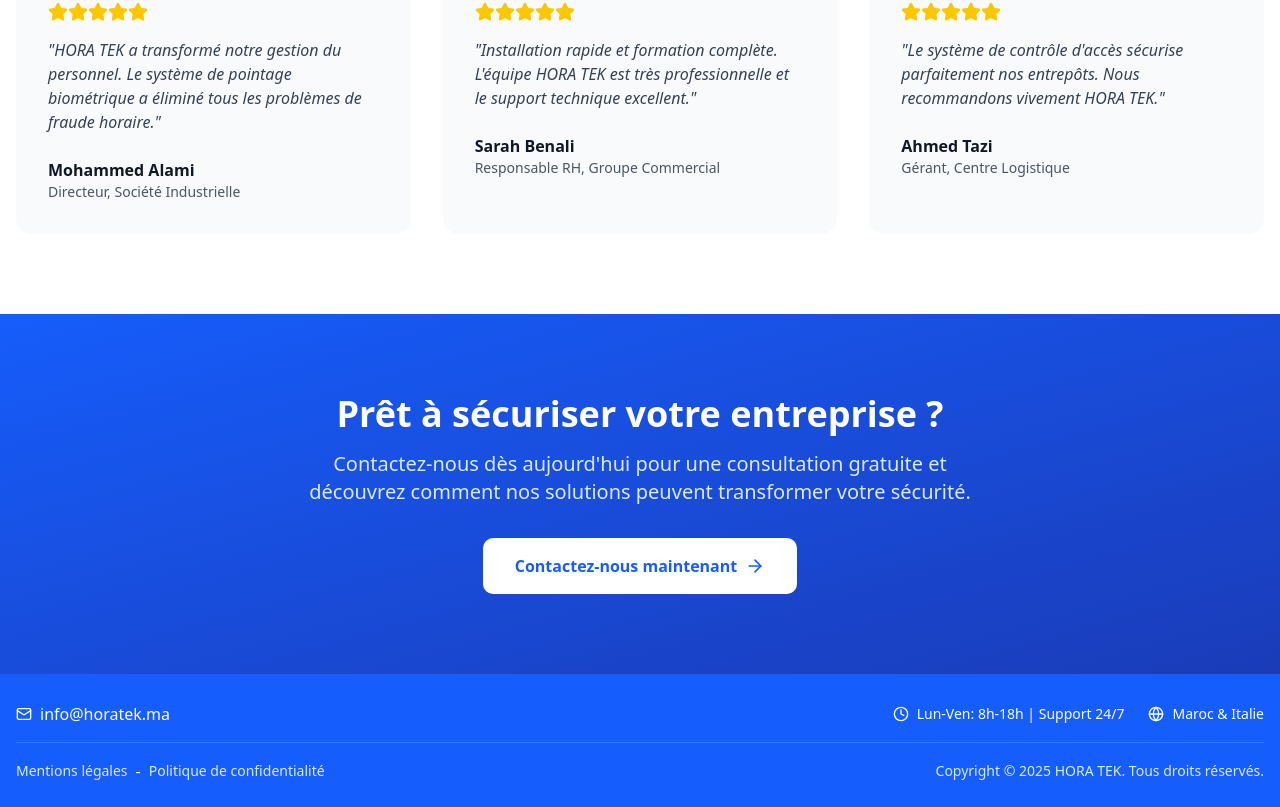
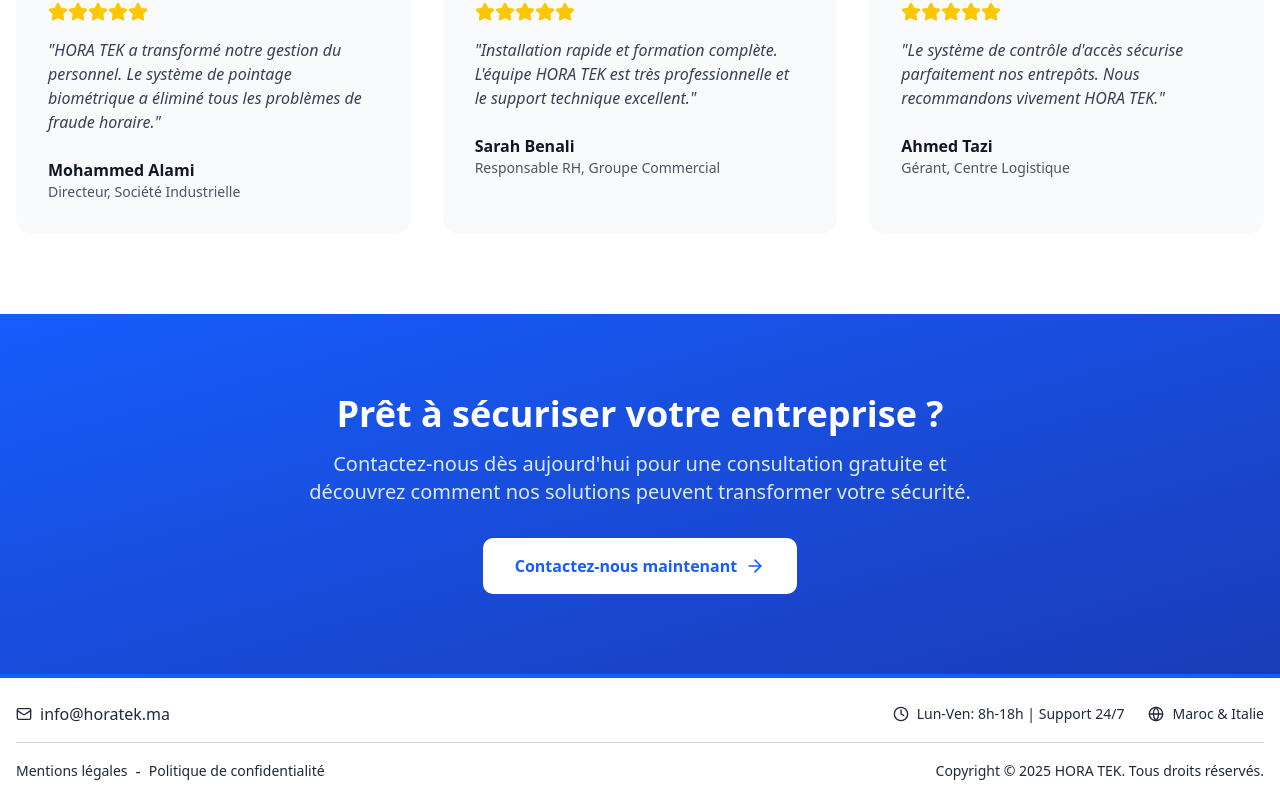
Before and after one commit to labrahimiimrane/horatek, a Next.js app: page / in a window 1280 px wide. Shown: the part 2045-2852 px from the top of the page. Built offline with nearby package versions, Linux system fonts and the light colour scheme.

Commit message:
Update Colors and Background Footer

```diff
--- a/components/footer.tsx
+++ b/components/footer.tsx
@@ -6,37 +6,43 @@ export function Footer() {
   return (
     <footer className="bg-white border-t-4 border-blue-600">
       {/* Bottom Section */}
-      <div className="bg-blue-600 text-white">
+      <div className="bg-white text-gray-800">
         <div className="container mx-auto px-4 py-6">
           <div className="flex flex-col md:flex-row justify-between items-center">
-            <div className="flex items-center mb-4 md:mb-0">
-              <Mail className="w-4 h-4 mr-2" />
-              <span className="font-medium">info@horatek.ma</span>
-            </div>
+            <Link href="mailto:info@horatek.ma" className="flex items-center mb-4 md:mb-0">
+              <Mail className="w-4 h-4 mr-2 text-gray-800" />
+              <span className="font-medium text-gray-800">info@horatek.ma</span>
+            </Link>
             <div className="flex items-center space-x-6">
               <div className="flex items-center">
-                <Clock className="w-4 h-4 mr-2" />
-                <span className="text-sm">Lun-Ven: 8h-18h | Support 24/7</span>
+                <Clock className="w-4 h-4 mr-2 text-gray-800" />
+                <span className="text-sm text-gray-800">Lun-Ven: 8h-18h | Support 24/7</span>
               </div>
               <div className="flex items-center">
-                <Globe className="w-4 h-4 mr-2" />
-                <span className="text-sm">Maroc & Italie</span>
+                <Globe className="w-4 h-4 mr-2 text-gray-800" />
+                <span className="text-sm text-gray-800">Maroc & Italie</span>
               </div>
             </div>
           </div>
-          <div className="border-t border-blue-500 mt-4 pt-4 text-center">
+          <div className="border-t border-gray-300 mt-4 pt-4 text-center">
             <div className="flex flex-col md:flex-row justify-between items-center">
               <div className="flex items-center mb-4 md:mb-0 gap-2">
-                <Link href="/mentions-legales" className="text-blue-100 text-sm hover:text-blue-300 transition-colors duration-300">
+                <Link
+                  href="/mentions-legales"
+                  className="text-gray-800 text-sm hover:text-gray-500 transition-colors duration-300"
+                >
                   Mentions légales
                 </Link>
                 -
-                <Link href="/politique-confidentialite" className="text-blue-100 text-sm hover:text-blue-300 transition-colors duration-300">
+                <Link
+                  href="/politique-confidentialite"
+                  className="text-gray-800 text-sm hover:text-gray-500 transition-colors duration-300"
+                >
                   Politique de confidentialité
                 </Link>
               </div>
               <div className="flex items-center space-x-6">
-                <p className="text-blue-100 text-sm">Copyright © 2025 HORA TEK. Tous droits réservés.</p>
+                <p className="text-gray-800 text-sm">Copyright © 2025 HORA TEK. Tous droits réservés.</p>
               </div>
             </div>
           </div>
```
